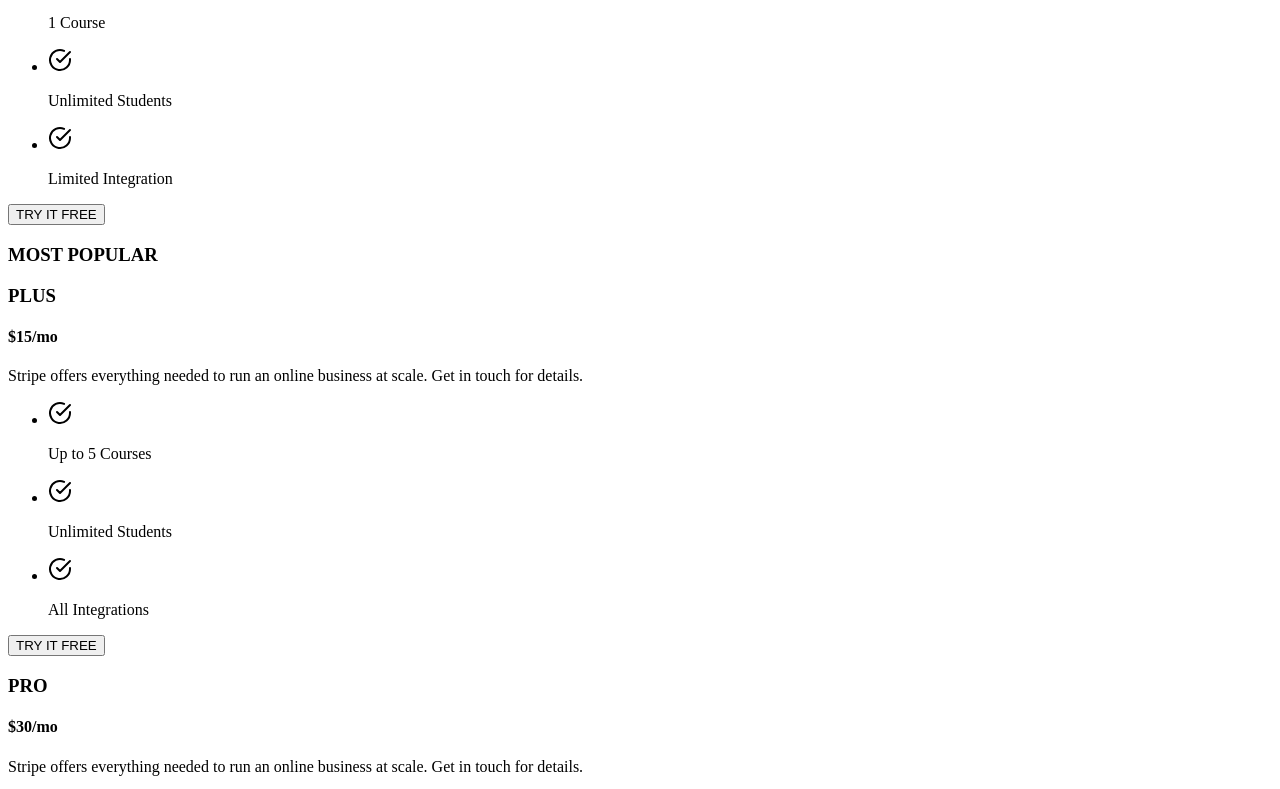
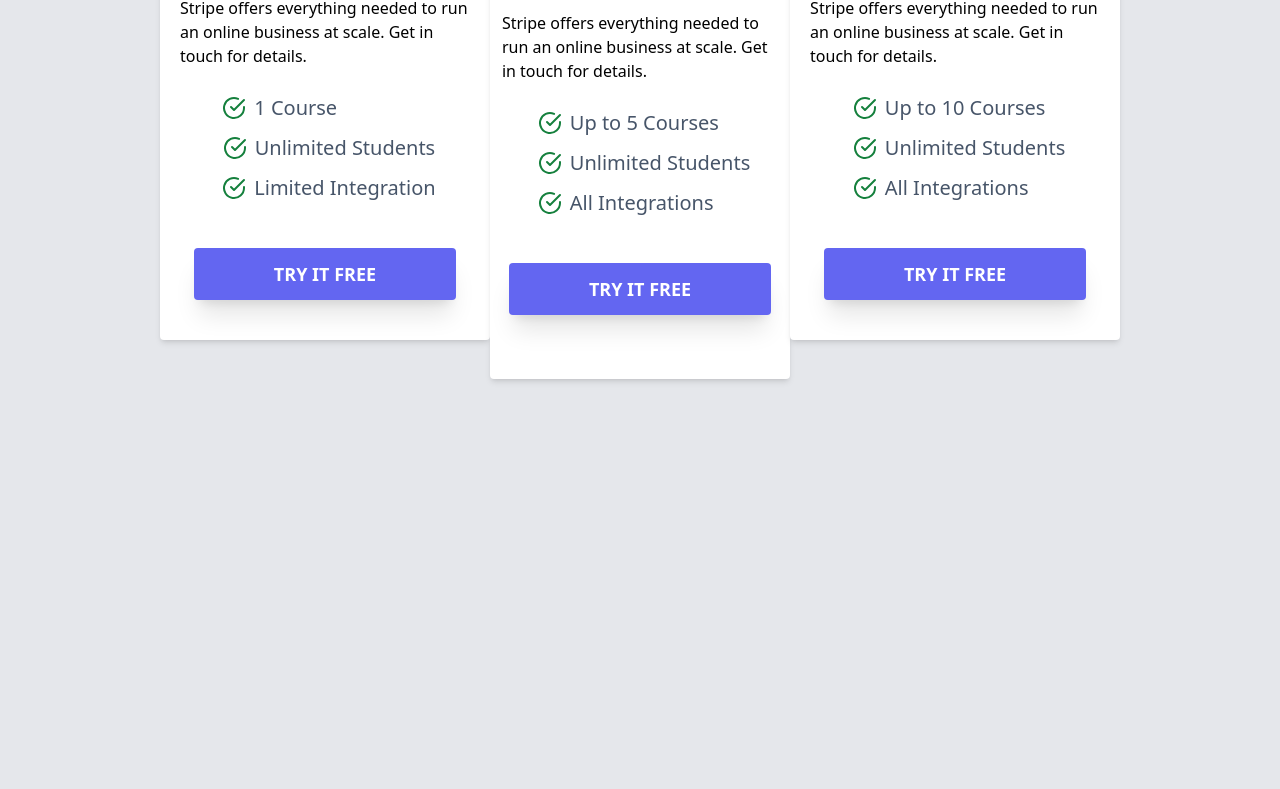
Before and after one commit to ajinkyabodke/pricing-table-tailwind, a website: page src/index.html in a window 1280 px wide. Shown: the part 273-1062 px from the top of the page. After the commit the page ends 800 px from the top, so only its background shows below. Drawn offline with Linux system fonts and the light colour scheme; the site is published under a folder, as on GitHub Pages, so addresses that start at the root find nothing.

Commit message:
change tw path

```diff
--- a/src/index.html
+++ b/src/index.html
@@ -4,7 +4,7 @@
     <meta charset="UTF-8" />
     <meta name="viewport" content="width=device-width, initial-scale=1.0" />
     <title>Pricing Page with Tailwind CSS</title>
-    <link href="/dist/output.css" rel="stylesheet" />
+    <link href="../dist/output.css" rel="stylesheet" />
   </head>
   <body id="page-container" class="bg-gray-200 w-full mx-auto">
     <header class="text-center flex flex-col items-center justify-center pt-5">
```
